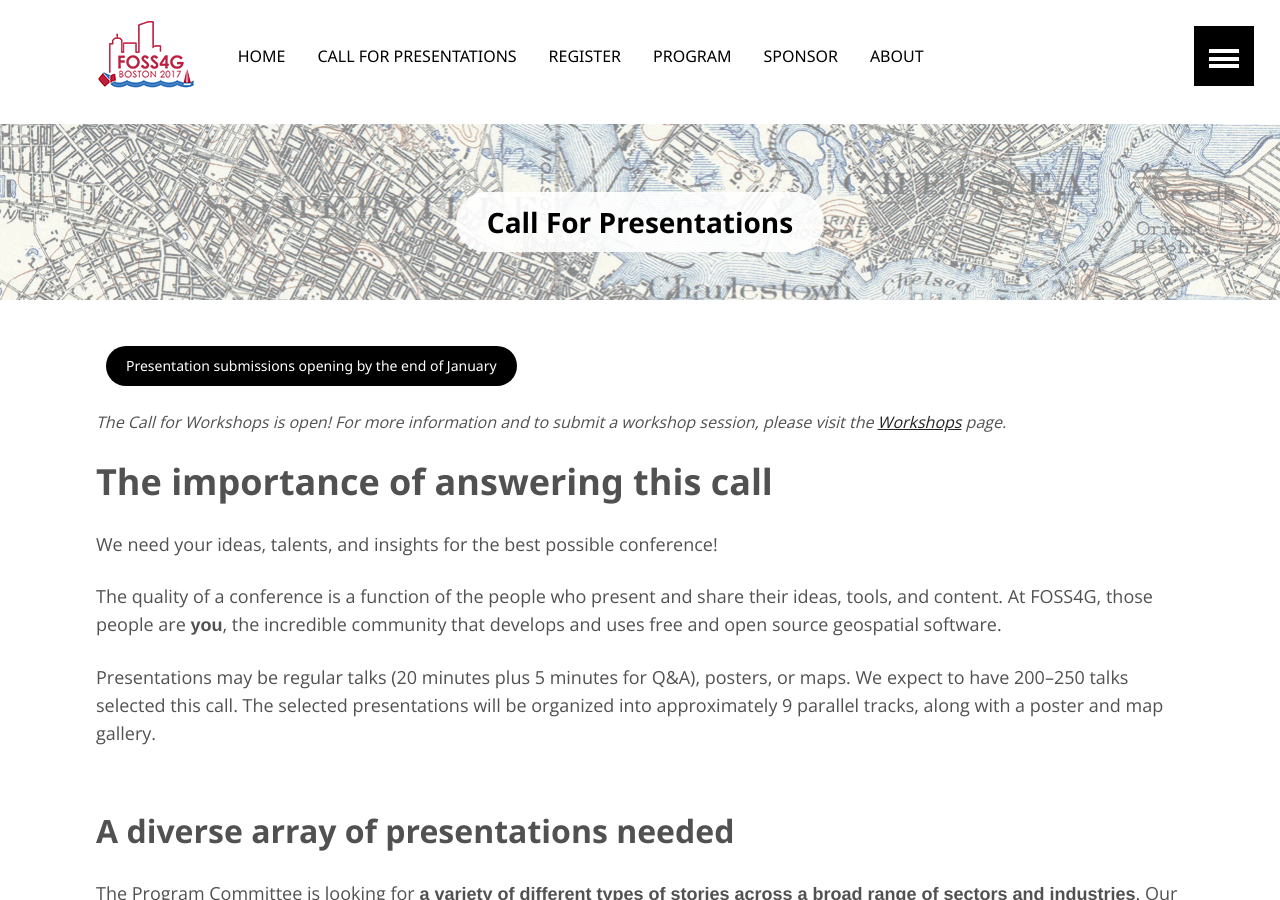
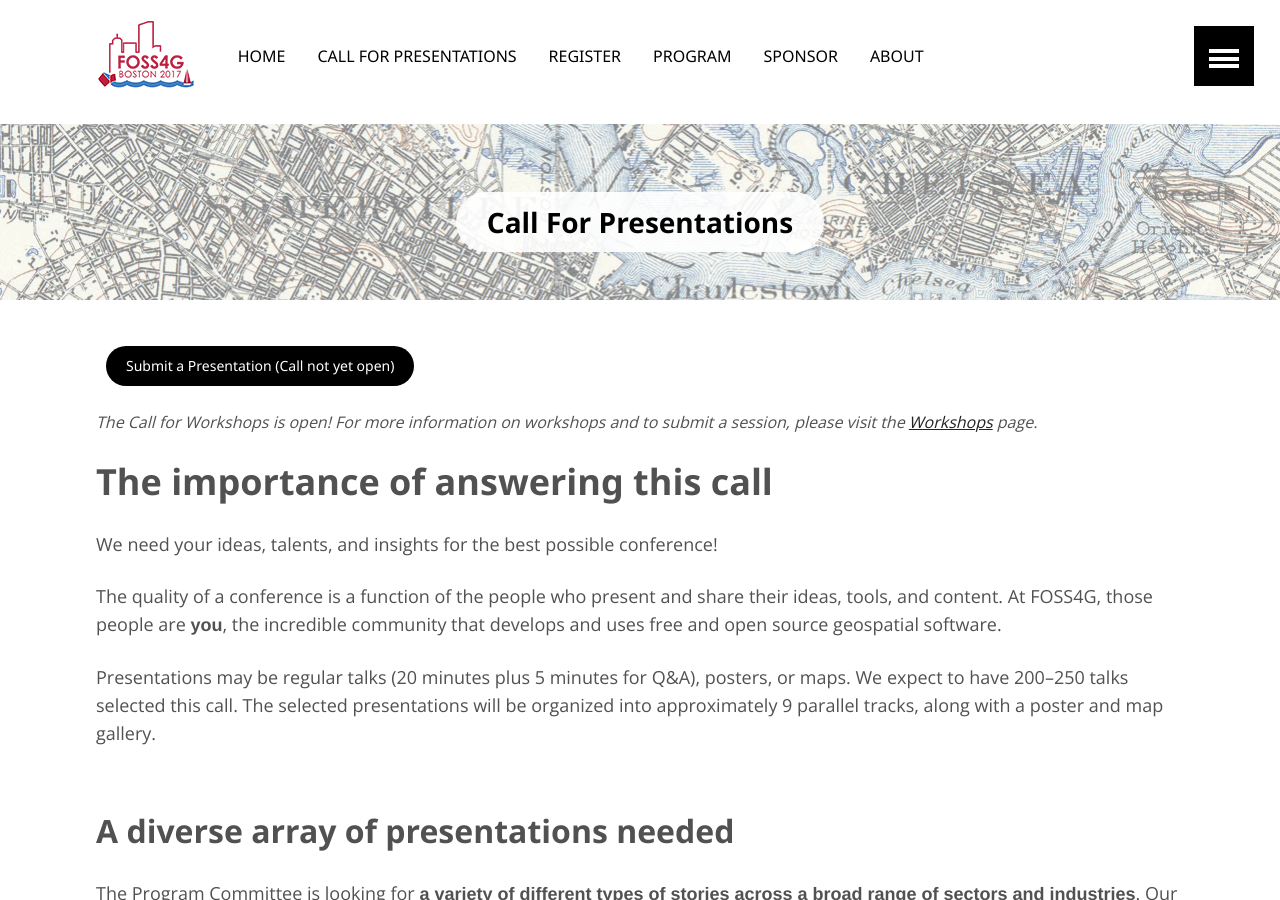
Before and after one commit to AvidGeo/foss4g2017-dev, a Jekyll site: the page built from call-for-presentations/index.html, in a window 1280 px wide and 900 px high. Built offline with Jekyll 4.4.1, drawn with Linux system fonts in a browser that asks for light colours.

Commit message:
wording updates and buttons
a few more changes

```diff
--- a/call-for-presentations/index.html
+++ b/call-for-presentations/index.html
@@ -6,11 +6,9 @@
 ---
 <div class="sections">
 
-    <a href="" class="btn">Presentation submissions opening by the end of January</a>
-
+    <a href="" class="btn">Submit a Presentation (Call not yet open)</a>
     <br>
-
-    <em>The Call for Workshops is open! For more information and to submit a workshop session, please visit the <a href="../workshops">Workshops</a> page.</em>
+    <em>The Call for Workshops is open! For more information on workshops and to submit a session, please visit the <a href="../workshops">Workshops</a> page.</em>
 
     <h1>The importance of answering this call</h1>
     <p>We need your ideas, talents, and insights for the best possible conference!</p>
```
